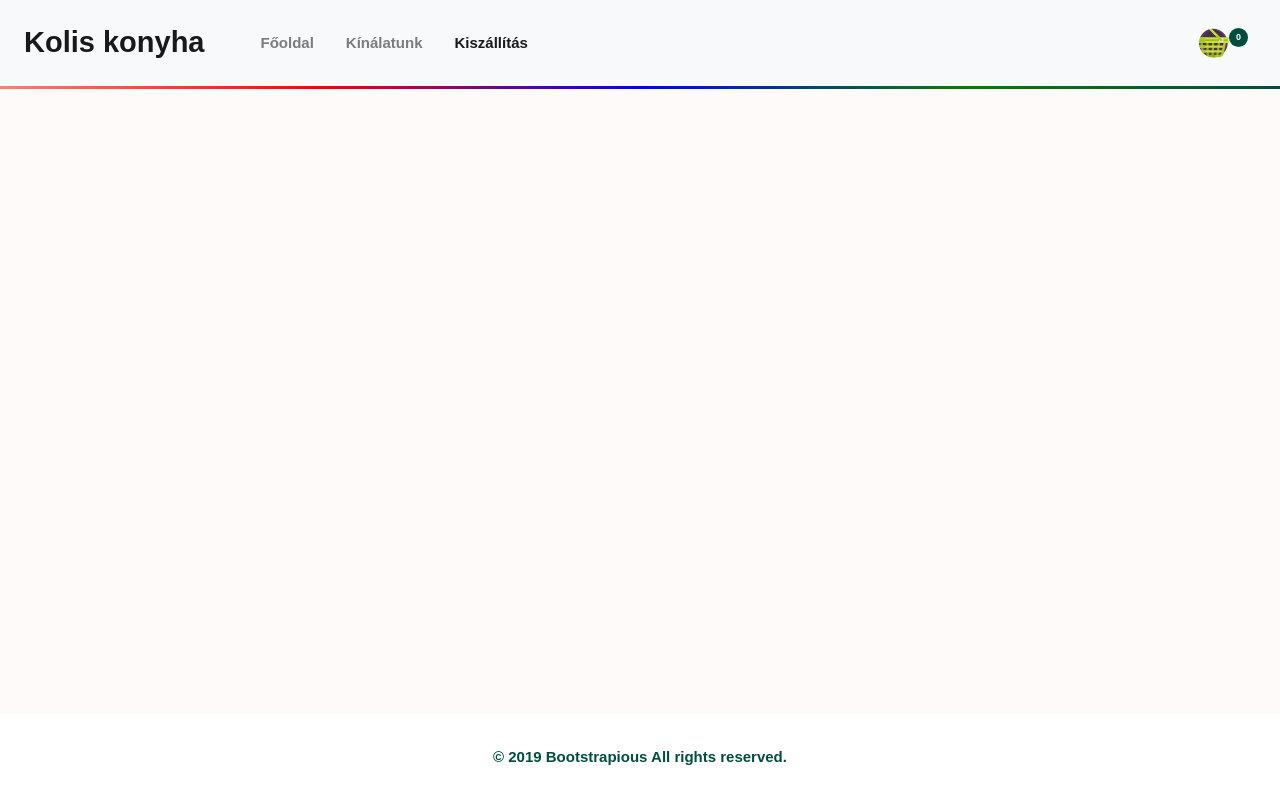
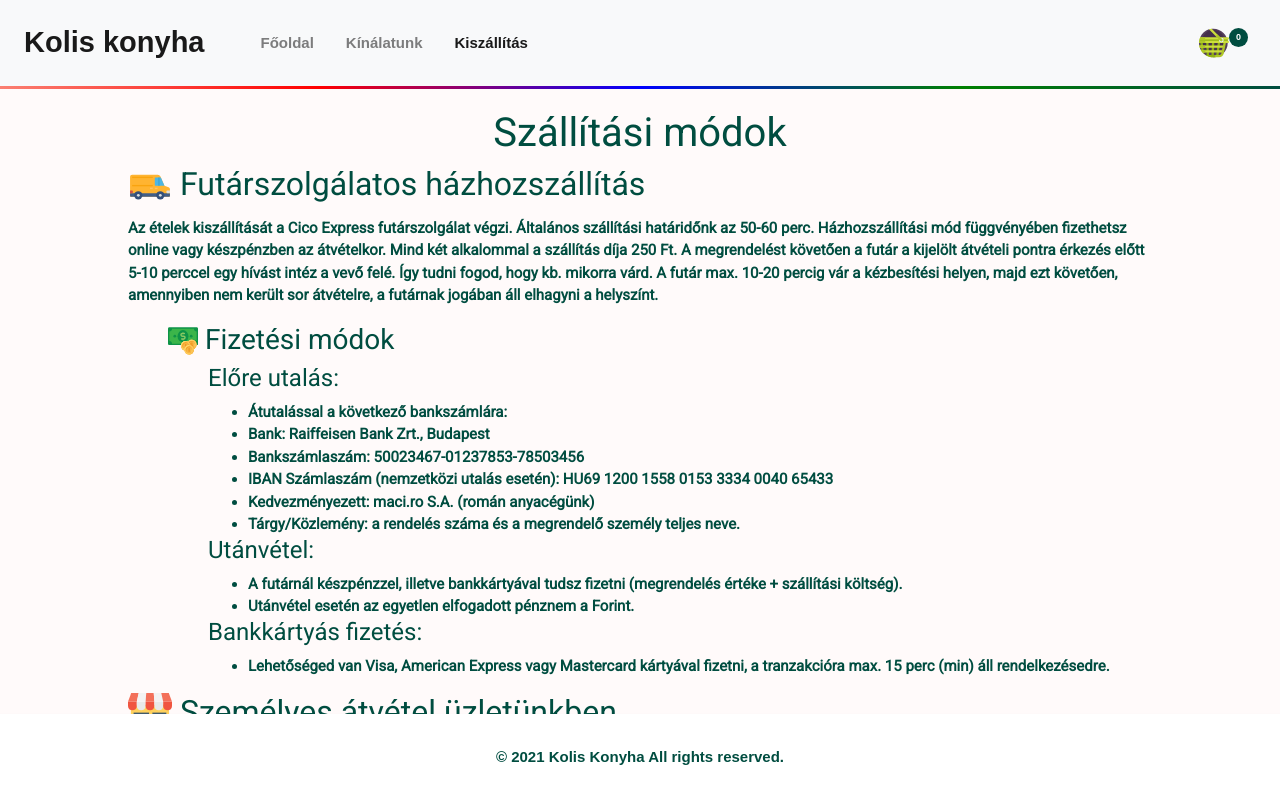
Before and after one commit to agutca7/agutca7.github.io, a plain HTML site: page project/szallitas.html in a window 1280 px wide. Drawn offline with nearby package versions, Linux system fonts and the light colour scheme; a web font is replaced by a local one.

Commit message:
kész a kosár és a szállítás oldal
Így az oldalról már csak a megrendelés, fizetési mód kiválasztása hiányzik.

```diff
--- a/project/css/mystyle.css
+++ b/project/css/mystyle.css
@@ -105,15 +105,15 @@ a.navbar-brand {
     float: none;
 }
 
-.card-title{
+.card-title {
     font-family: 'Pattaya', sans-serif;
 }
 
-.card-text{
+.card-text {
     font-size: 15px;
 }
 
-.btn{
+.btn {
     font-family: 'Pattaya', sans-serif;
 }
 
@@ -135,6 +135,11 @@ a.navbar-brand {
     width: 30px;
 }
 
+.biggerIcon {
+    height: 44px;
+    width: 44px;
+}
+
 @keyframes fadeIn {
     0% {
         opacity: 0;
@@ -144,3 +149,12 @@ a.navbar-brand {
         opacity: 1;
     }
 }
+
+ul {
+    list-style-type: disc;
+}
+
+.kiszCim {
+    text-align: center;
+    padding-top: 15px;
+}
--- a/project/js/kinalat.js
+++ b/project/js/kinalat.js
@@ -43,7 +43,7 @@ function kosarba(e){
 
     sessionStorage.setItem("kosar", JSON.stringify(kosar));
 
-    console.log(kosar);
+    console.log(kosarMeret());
 }
 
 function kosarScanner(name){
--- a/project/js/methods.js
+++ b/project/js/methods.js
@@ -7,15 +7,23 @@ function kosarBetolto(){
         kosar=JSON.parse(sessionStorage.getItem("kosar"));
         $("badge").innerText=kosarMeret();
     }
+
+    for(let i=0; i<kosar.length; i++){
+        if(kosar[i].mennyiseg == 0){
+            kosar.splice(i,1);
+            i--;
+        }
+    }
+
 }
 
 function kosarMeret(){
-    let osszesen=0;
+    let osszesen=0*1;
 
     if(sessionStorage.getItem("kosar") != null && kosar.length!=0){
         let i=0;
         while(i<kosar.length){
-            osszesen+= kosar[i].mennyiseg;
+            osszesen+= kosar[i].mennyiseg*1;
             i++;
         }
     }
--- a/project/szallitas.html
+++ b/project/szallitas.html
@@ -1,5 +1,6 @@
 <!DOCTYPE html>
 <html lang="hu">
+
 <head>
   <link rel="stylesheet" href="css/mystyle.css">
   <link rel="stylesheet" href="css/bootstrap.min.css">
@@ -17,12 +18,14 @@
   <script src="js/methods.js"></script>
   <script src="js/szallitas.js"></script>
 </head>
+
 <body>
   <!-- Grid layout: https://codepen.io/angeladelise/pen/YzXLdyq?editors=1100 -->
   <div class="containerFoOldal">
     <nav class="navbar navbar-expand-lg navbar-light bg-light">
       <a class="navbar-brand oldalCim" href="#">Kolis konyha</a>
-        <button class="navbar-toggler" type="button" data-toggle="collapse" data-target="#navbarSupportedContent" aria-controls="navbarSupportedContent" aria-expanded="false" aria-label="Toggle navigation">
+      <button class="navbar-toggler" type="button" data-toggle="collapse" data-target="#navbarSupportedContent"
+        aria-controls="navbarSupportedContent" aria-expanded="false" aria-label="Toggle navigation">
         <span class="navbar-toggler-icon"></span>
       </button>
       <div class="collapse navbar-collapse" id="navbarSupportedContent">
@@ -39,19 +42,76 @@
         </ul>
         <ul class="navbar-nav ml-auto">
           <li class="nav-item" id="kosarNavLi">
-              <a class="nav-link" id="kosarNav" href="kosar.html"><img src="images/bevKosar.svg" class="icon"><span id="badge">0</span></a></li>
+            <a class="nav-link" id="kosarNav" href="kosar.html"><img src="images/bevKosar.svg" class="icon"><span
+                id="badge">0</span></a></li>
         </ul>
       </div>
     </nav>
     <main>
-
+      <h1 class="kiszCim">Szállítási módok</h1>
+      <h2><img src="images/delivery.svg" class="biggerIcon"> Futárszolgálatos házhozszállítás</h2>
+      <p>Az ételek kiszállítását a Cico Express futárszolgálat végzi. Általános szállítási határidőnk az 50-60 perc.
+        Házhozszállítási mód függvényében fizethetsz online vagy készpénzben az átvételkor. Mind két alkalommal a
+        szállítás díja 250 Ft. A megrendelést követően a futár a kijelölt átvételi pontra érkezés előtt 5-10 perccel egy
+        hívást intéz a vevő felé.
+        Így tudni fogod, hogy kb. mikorra várd. A futár max. 10-20 percig vár a kézbesítési helyen, majd ezt követően,
+        amennyiben nem került sor átvételre, a futárnak jogában áll elhagyni a helyszínt.</p>
+      <ul>
+        <h3><img src="images/money.svg" class="icon"> Fizetési módok</h3>
+        <ul>
+          <h4>Előre utalás:</h4>
+          <ul>
+            <li>Átutalással a következő bankszámlára:</li>
+            <li>Bank: Raiffeisen Bank Zrt., Budapest</li>
+            <li>Bankszámlaszám: 50023467-01237853-78503456</li>
+            <li>IBAN Számlaszám (nemzetközi utalás esetén): HU69 1200 1558 0153 3334 0040 65433</li>
+            <li>Kedvezményezett: maci.ro S.A. (román anyacégünk)</li>
+            <li>Tárgy/Közlemény: a rendelés száma és a megrendelő személy teljes neve.</li>
+          </ul>
+          <h4>Utánvétel:</h4>
+          <ul>
+            <li>A futárnál készpénzzel, illetve bankkártyával tudsz fizetni (megrendelés értéke + szállítási költség).
+            </li>
+            <li>Utánvétel esetén az egyetlen elfogadott pénznem a Forint.
+          </ul>
+          <h4>Bankkártyás fizetés:</h4>
+          <ul>
+            <li>Lehetőséged van Visa, American Express vagy Mastercard kártyával fizetni, a tranzakcióra max. 15 perc (min) áll
+              rendelkezésedre.</li>
+          </ul>
+        </ul>
+      </ul>
+      <h2><img src="images/shop.svg" class="biggerIcon"> Személyes átvétel üzletünkben</h1>
+      <p>Fokozatosan, a Covid-19 miatt okozott szünet után, újabb boltokat nyitunk. Néhányukban már az online
+      rendeléseket is át lehet venni.Ezzel a kézbesítési formával a megrendelést helyben kell kifizetni, a
+      kasszánál.</p>
+      <ul>
+        <h3><img src="images/money.svg" class="icon"> Fizetési módok</h2>
+        <ul>
+          <h4>Készpénzes fizetés:</h3>
+          <ul>
+            <li>Elfogadott pénznemek:</li>
+            <ul>
+              <li>Yang</li>
+            </ul>
+          </ul>
+          <h4>Bankkártyás fizetés:</h3>
+          <ul>
+            <li>Lehetőséged van Visa, American Express vagy Mastercard kártyával fizetni, a tranzakcióra max. 2 perc (min) áll
+              rendelkezésedre.</li>
+          </ul>
+          <h4>Utalvány:</h3>
+          <ul>
+            <li>Lehetőséged van Erzsébet utalvánnyal vagy egyéb Élelmiszerekre érvényes utalvánnyal fizetni.</li>
+          </ul>
+        </ul>
+      </ul>
     </main>
-  <footer class="bg-white">
+    <footer class="bg-white ">
       <div class="container text-center py-4">
-        <p class="mb-0 py-2">© 2019 Bootstrapious All rights reserved.</p>
+        <p class="mb-0 py-2">© 2021 Kolis Konyha All rights reserved.</p>
       </div>
     </footer>
-
   </div>
 </body>
 </html>
```
Also changed, not shown: project/index.html (+14 -6 lines), project/js/kosar.js (+20 -2 lines), project/kinalat.html (+8 -3 lines), project/kosar.html (+8 -3 lines), project/images/delivery-van.svg (added), project/images/delivery.svg (added), project/images/money.svg (added), project/images/shop.svg (added), project/images/shop2.svg (added). Lines whose indentation alone changed are shown as unchanged.
